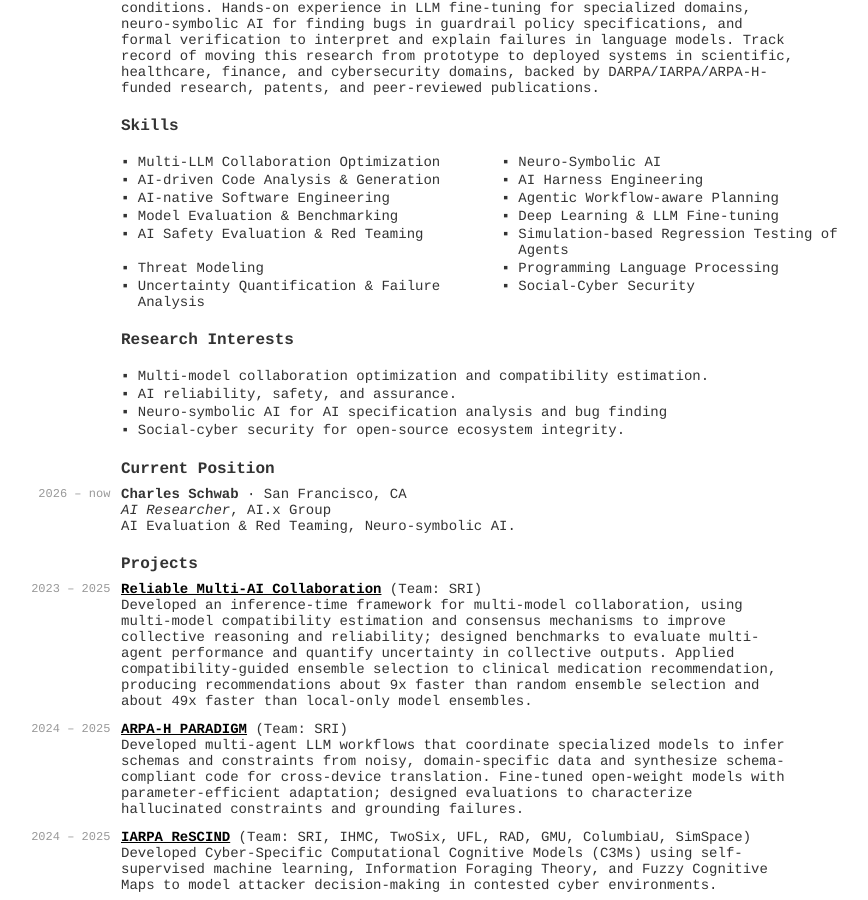
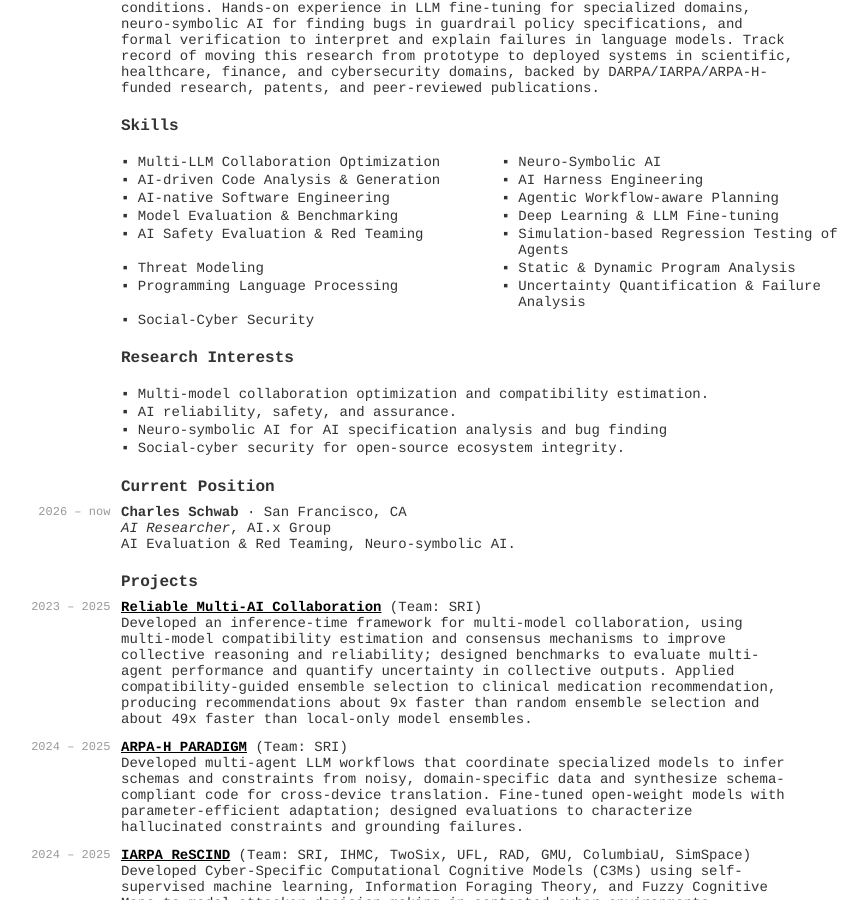
Before and after one commit to hsanchez/hsanchez.github.io, a Jekyll site: the page built from posts/notes/_posts/2017-02-01-cv.md, in a window 1280 px wide and 900 px high, scrolled down 449 px. Shown: the whole window, without its empty margins (189-1057 px from the left). Built offline with Jekyll 4.4.1, drawn with Linux system fonts in a browser that asks for light colours.

Commit message:
Update 2017-02-01-cv.md

```diff
--- a/posts/notes/_posts/2017-02-01-cv.md
+++ b/posts/notes/_posts/2017-02-01-cv.md
@@ -112,6 +112,7 @@ hidden: true
           <div>AI Safety Evaluation & Red Teaming</div>
           <div>Simulation-based Regression Testing of Agents</div>
           <div>Threat Modeling</div>
+          <div>Static & Dynamic Program Analysis</div>
           <div>Programming Language Processing</div>
           <div>Uncertainty Quantification & Failure Analysis</div>
           <div>Social-Cyber Security</div>
```
